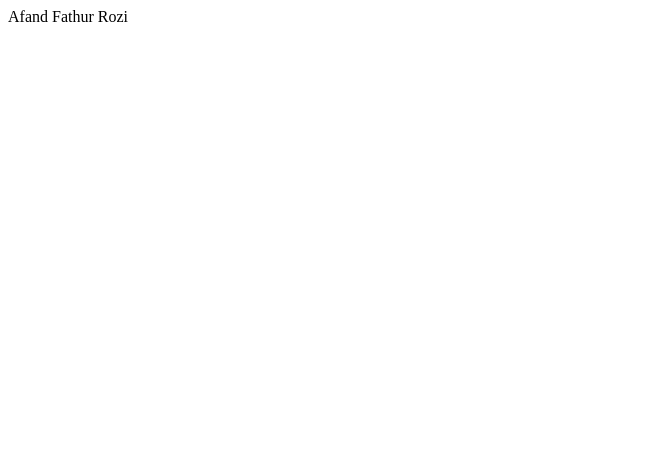
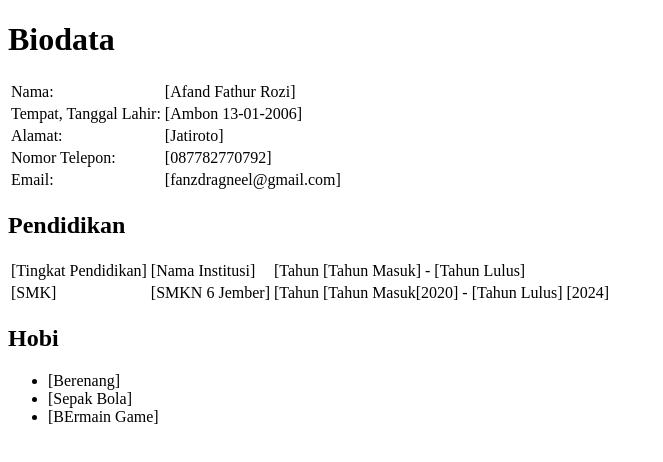
Before and after one commit to Fannzz/tugas, a plain HTML site: page index.html in a window 1280 px wide. Shown: the whole page, without its empty margins (0-663 px from the left). Drawn offline with Linux system fonts and the light colour scheme.

Commit message:
Afand,Menambahkan file navigasi

```diff
--- a/index.html
+++ b/index.html
@@ -1 +1,51 @@
-Afand Fathur Rozi
+<!DOCTYPE html>
+<html>
+<head>
+    <title>Biodata</title>
+</head>
+<body>
+    <h1>Biodata</h1>
+    <table>
+        <tr>
+            <td>Nama:</td>
+            <td>[Afand Fathur Rozi]</td>
+        </tr>
+        <tr>
+            <td>Tempat, Tanggal Lahir:</td>
+            <td>[Ambon 13-01-2006]</td>
+        </tr>
+        <tr>
+            <td>Alamat:</td>
+            <td>[Jatiroto]</td>
+        </tr>
+        <tr>
+            <td>Nomor Telepon:</td>
+            <td>[087782770792]</td>
+        </tr>
+        <tr>
+            <td>Email:</td>
+            <td>[fanzdragneel@gmail.com]</td>
+        </tr>
+    </table>
+
+    <h2>Pendidikan</h2>
+    <table>
+        <tr>
+            <td>[Tingkat Pendidikan]</td>
+            <td>[Nama Institusi]</td>
+            <td>[Tahun [Tahun Masuk] - [Tahun Lulus]</td>
+        </tr>
+        <tr>
+            <td>[SMK]</td>
+            <td>[SMKN 6 Jember]</td>
+            <td> [Tahun [Tahun Masuk[2020] - [Tahun Lulus] [2024]</td>
+        </tr>
+    </table>
+       <h2>Hobi</h2>
+    <ul>
+        <li>[Berenang]</li>
+        <li>[Sepak Bola]</li>
+        <li>[BErmain Game]</li>
+    </ul>
+</body>
+</html>
```
Also changed, not shown: navigasi.html (added, +1 -0 lines).
